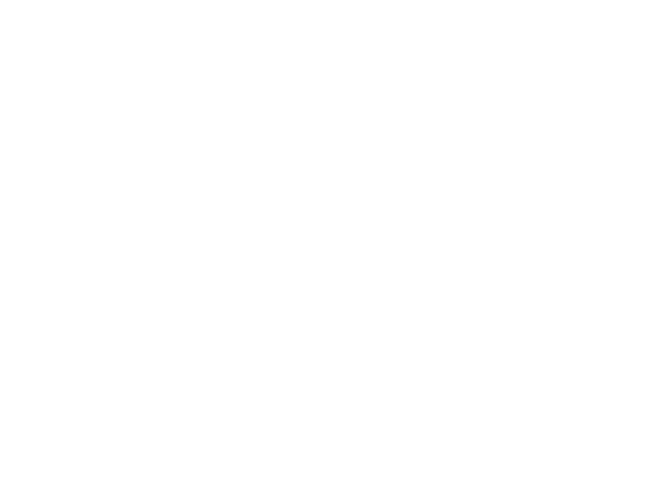
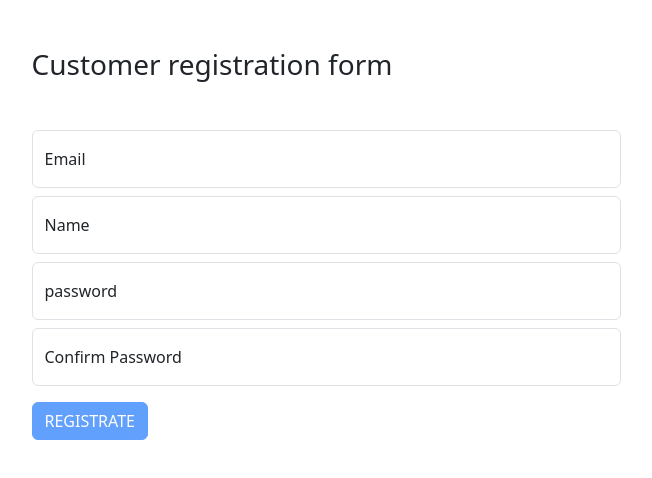
Before and after one commit to blintdm98/crypto-exchange, an Angular app in the folder crypto-exchange/: page /registration in a window 1280 px wide. Before the commit this address led to /. Shown: the top 478 px of the page, without its empty margins (314-966 px from the left). Built offline with nearby package versions, Linux system fonts and the light colour scheme.

Commit message:
login reg form with validation

```diff
--- a/crypto-exchange/src/app/app-routing.module.ts
+++ b/crypto-exchange/src/app/app-routing.module.ts
@@ -4,10 +4,12 @@ import { LoginComponent } from './auth/login/login.component';
 import { CryptoListComponent } from './crypto/crypto-list/crypto-list.component';
 import { CalculatorComponent } from './crypto/calculator/calculator.component';
 import { ChartComponent } from './crypto/chart/chart.component';
+import { RegistrationComponent } from './auth/registration/registration.component';
 
 const routes: Routes = [
   { path: '', redirectTo: '/crypto-list', pathMatch: 'full' },
   { path: 'login', component: LoginComponent},
+  { path: 'registration', component: RegistrationComponent},
   {
     path: 'crypto-list', component: CryptoListComponent,
     children: [
--- a/crypto-exchange/src/app/auth/auth.module.ts
+++ b/crypto-exchange/src/app/auth/auth.module.ts
@@ -2,12 +2,14 @@ import { NgModule } from '@angular/core';
 import { CommonModule } from '@angular/common';
 import { LoginComponent } from './login/login.component';
 import { FormsModule, ReactiveFormsModule } from '@angular/forms';
+import { RegistrationComponent } from './registration/registration.component';
 
 
 
 @NgModule({
   declarations: [
-    LoginComponent
+    LoginComponent,
+    RegistrationComponent
   ],
   imports: [
     CommonModule,
--- a/crypto-exchange/src/app/auth/login/login.component.html
+++ b/crypto-exchange/src/app/auth/login/login.component.html
@@ -48,6 +48,7 @@
         class="btn btn-primary text-uppercase mt-2"
         id="regButton"
         type="submit"
+        (click)="registration()"
       >
         Registration
       </button>
--- a/crypto-exchange/src/app/auth/login/login.component.ts
+++ b/crypto-exchange/src/app/auth/login/login.component.ts
@@ -11,19 +11,24 @@ export class LoginComponent {
 
   loginForm!: FormGroup;
 
+  constructor(
+    private router: Router,
+    // private authService: AuthService
+  ) {}
+
+  ngOnInit(): void {
+    this.loginForm = new FormGroup({
+      email: new FormControl('', [Validators.required, Validators.email]),
+      password: new FormControl('', [Validators.required]),
+    });
+  }
+
   get email(): AbstractControl | null {
     return this.loginForm.get('email');
   }
 
   get password(): AbstractControl | null {
     return this.loginForm.get('password');
-  }
-
-  ngOnInit(): void {
-    this.loginForm = new FormGroup({
-      email: new FormControl('', [Validators.required, Validators.email]),
-      password: new FormControl('', [Validators.required]),
-    });
   }
 
   // public login() {
@@ -33,14 +38,13 @@ export class LoginComponent {
   // public registration() {
   //   this.authService.registration(this.loginForm.value).subscribe();
   // }
+  public registration() {
+    this.router.navigate(['registration']);
+  }
 
   // public loginWithGoogle() {
   //   this.authService.loginWithGoogle();
   // }
-  constructor(
-    private router: Router,
-    // private authService: AuthService
-  ) {}
 
   navigateToCryptoList() {
     this.router.navigate(['/crypto-list']);
--- /dev/null
+++ b/crypto-exchange/src/app/auth/registration/registration.component.html
@@ -0,0 +1,88 @@
+<main class="mb-4">
+    <div class="container px-4 px-lg-5">
+      <div class="row gx-4 gx-lg-5 justify-content-center">
+        <div class="col-md-10 col-lg-8 col-xl-7">
+          <h3 class="my-5">Customer registration form</h3>
+          <div class="my-5">
+            <form
+              [formGroup]="regForm"
+            >
+              <div *ngIf="email" class="form-floating my-2">
+                <input
+                  class="form-control"
+                  type="text"
+                  id="email"
+                  formControlName="email"
+                  placeholder="Enter email"
+                />
+                <label for="email">Email</label>
+                <div
+                  *ngIf="email.invalid && email.touched"
+                  class="small text-danger"
+                >
+                  A customer number is required.
+                </div>
+              </div>
+              <div *ngIf="name" class="form-floating my-2">
+                <input
+                  class="form-control"
+                  id="name"
+                  type="text"
+                  formControlName="name"
+                  placeholder="Enter your name..."
+                />
+                <label for="name">Name</label>
+                <div
+                  *ngIf="name.invalid && name.touched"
+                  class="small text-danger"
+                >
+                  A name is required.
+                </div>
+              </div>
+              <div *ngIf="password" class="form-floating my-2">
+                <input
+                  class="form-control"
+                  id="password"
+                  type="password"
+                  formControlName="password"
+                  placeholder="Enter your password..."
+                />
+                <label for="password">password</label>
+                <div
+                  *ngIf="password.invalid && password.touched"
+                  class="small text-danger"
+                >
+                  A password is required.
+                </div>
+              </div>
+              <div *ngIf="confirmPassword" class="form-floating my-2">
+                <input
+                  class="form-control"
+                  id="confirmPassword"
+                  type="password"
+                  formControlName="confirmPassword"
+                  placeholder="Enter your confirmPassword..."
+                />
+                <label for="confirmPassword">Confirm Password</label>
+                <div
+                  *ngIf="confirmPassword.invalid && confirmPassword.touched"
+                  class="small text-danger"
+                >
+                  A confirmPassword is required.
+                </div>
+              </div>
+              <!-- Submit Button-->
+              <button
+                class="btn btn-primary text-uppercase mt-2"
+                id="submitButton"
+                type="submit"
+                [disabled]="!regForm.valid"
+              >
+                {{ updateCustomerId ? 'Update' : 'Registrate' }}
+              </button>
+            </form>
+          </div>
+        </div>
+      </div>
+    </div>
+  </main>
--- /dev/null
+++ b/crypto-exchange/src/app/auth/registration/registration.component.ts
@@ -0,0 +1,94 @@
+import { Component } from '@angular/core';
+import { AbstractControl, FormControl, FormGroup, ValidatorFn, Validators } from '@angular/forms';
+import { ParamMap, Router } from '@angular/router';
+import { RegModel } from 'src/app/common/models/reg.model';
+
+@Component({
+  selector: 'app-registration',
+  templateUrl: './registration.component.html',
+  styleUrls: ['./registration.component.css']
+})
+export class RegistrationComponent {
+  updateCustomerId?: string;
+  regForm!: FormGroup;
+  regModel?: RegModel;
+
+  constructor(
+    // private customerService: CustomerService,
+    // private activatedRoute: ActivatedRoute,
+    private router: Router
+  ) {}
+
+  ngOnInit(): void {
+
+    this.regForm = new FormGroup({
+      email: new FormControl('', [Validators.required]),
+      name: new FormControl('', [Validators.required]),
+      password: new FormControl('', [Validators.required]),
+      confirmPassword: new FormControl('', [
+        Validators.required,
+        // this.customConfirmPasswordValidator(),
+      ]),
+    });
+
+    // this.activatedRoute.paramMap.subscribe({
+    //   next: (params: ParamMap) => {
+    //     let customerId = params.get('id');
+    //     if (customerId) {
+    //       this.customerService.getCustomerWithGetDoc(customerId).subscribe({
+    //         next: (data) => {
+    //           this.customerRegForm.patchValue(data);
+    //           this.updateCustomerId = data.id;
+    //         },
+    //       });
+    //     }
+    //   },
+    // });
+  }
+
+  get email() {
+    return this.regForm.get('email');
+  }
+  get name() {
+    return this.regForm.get('name');
+  }
+  get password() {
+    return this.regForm.get('password');
+  }
+  get confirmPassword() {
+    return this.regForm.get('confirmPassword');
+  }
+
+  customConfirmPasswordValidator() {
+    const regFormtemp = this.regForm.value;
+    console.log(regFormtemp);
+    regFormtemp.password = this.regModel?.password;
+    return (control: AbstractControl) => {
+      return !control.value || control.value === regFormtemp.password  ? null : { passwordMismatch: true };
+    };
+  }
+
+  // submitRegForm() {
+  //   if (!this.customerRegForm.invalid) {
+  //     const newCustumer: CustomerModel = this.customerRegForm.value;
+
+  //     if (this.updateCustomerId) {
+  //       newCustumer.id = this.updateCustomerId;
+  //       this.customerService.updateCustomer(newCustumer).subscribe({
+  //         complete: () => {
+  //           this.router.navigate(['customers']);
+  //         },
+  //       });
+  //     } else {
+  //       this.customerService.addCustomer(newCustumer).subscribe({
+  //         next: (docRef) => {
+  //           console.log('Customer saved with ID: ', docRef['id']);
+  //         },
+  //         error: (err) => {
+  //           console.log(err);
+  //         },
+  //       });
+  //     }
+  //   }
+  // }
+}
--- /dev/null
+++ b/crypto-exchange/src/app/common/models/reg.model.ts
@@ -0,0 +1,6 @@
+export interface RegModel {
+    email: string;
+    name: string;
+    password: string;
+    confirmPassword: string;
+}
```
Also changed, not shown: crypto-exchange/src/app/auth/registration/registration.component.css (added), 1 other file (tests, documents, lock files or other folders).
